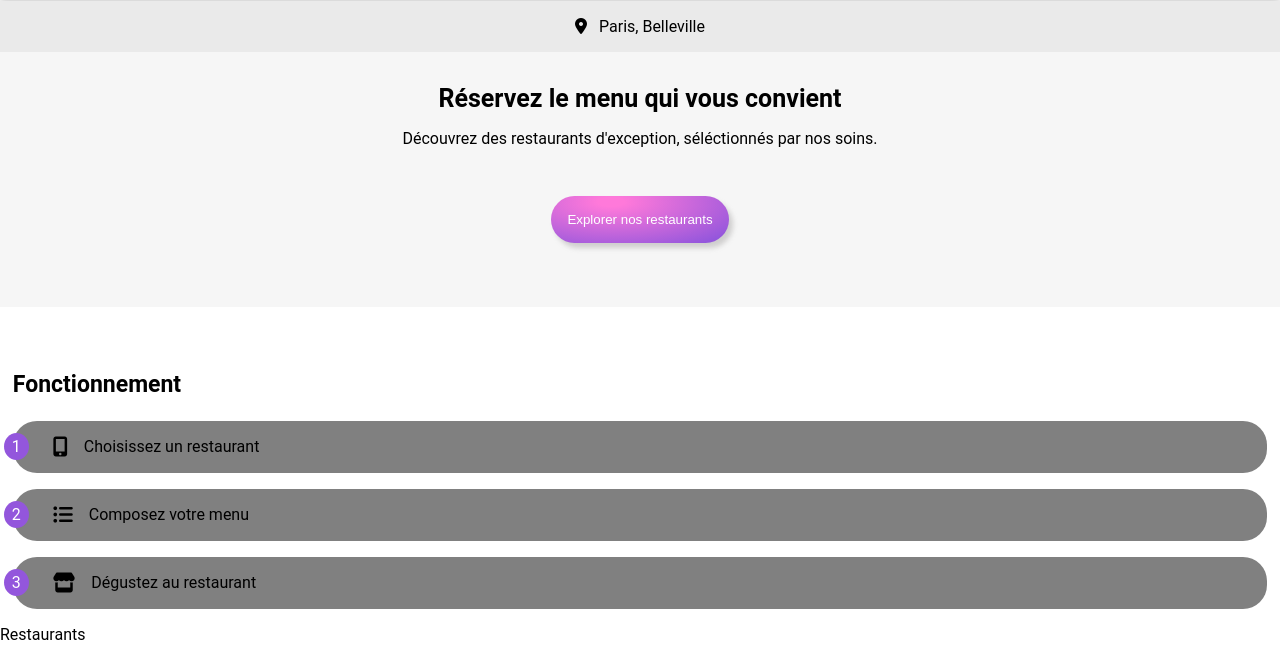
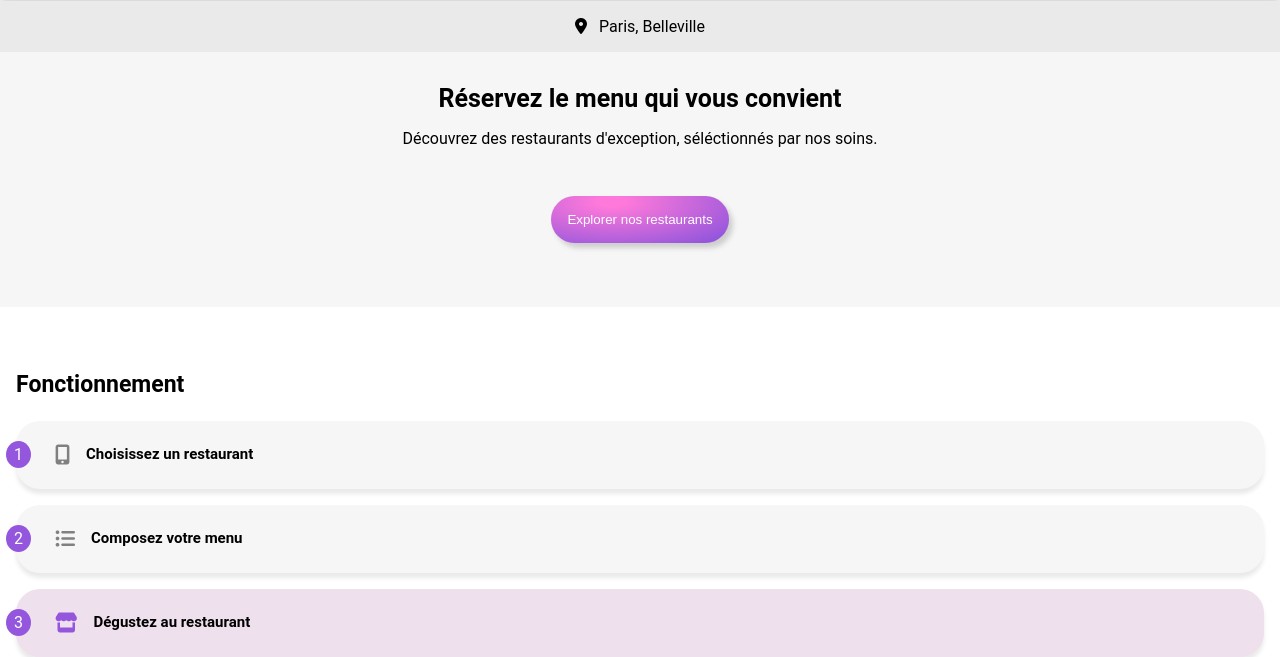
Before and after one commit to iRazzh/ohmyfood, a website: page index.html in a window 1280 px wide. Shown: the part 71-728 px from the top of the page. Drawn offline with Linux system fonts and the light colour scheme; grey boxes are pictures that could not be loaded.

Commit message:
section operation over

```diff
--- a/index.html
+++ b/index.html
@@ -59,7 +59,7 @@
             </div>
         </div>
 
-        <div class="secondSection--Box">
+        <div class="secondSection--Box thirdBox">
             <div class="secondSection__numberBox">
                 <span class="numberBox">3</span>
             </div>
--- a/sass/layout/_form.scss
+++ b/sass/layout/_form.scss
@@ -30,7 +30,7 @@
 // Second Section = Operation
 
 #container--secondSection{
-    padding: 0 0.8rem;
+    padding: 0 1rem;
     margin-top: 4rem;
 
     .secondSection__title{
@@ -39,17 +39,19 @@
     }
     .secondSection--Box{
         display: flex;
-        padding: 1rem;
+        padding: 1.5rem;
         margin-bottom: 1rem;
-        background-color: grey;
+        background-color: #f6f6f6;
         border-radius: 1.5rem;
+        box-shadow: 0px 5px 4px #eaeaea;
+        cursor: pointer;
     }
     .numberBox{
         background-color: $color-primary;
         color: white;
         border-radius: 50%;
         padding: 4px 8px;
-        margin: 0 1.5rem 0 -25px;
+        margin: 0 1.5rem 0 -34px;
     }
     .secondSection__text{
         display: flex;
@@ -57,9 +59,18 @@
     }
     i{
         font-size: 20px;
+        color: grey;
+    }
+    .fa-store{
+        color: $color-primary
     }
     .boxText{
         margin: 0;
         margin-left: 1rem;
+        font-weight: bold;
+        font-size: 15px;
+    }
+    .thirdBox{
+        background-color: #EFE0EE;
     }
 }
```
Also changed, not shown: public/css/style.css, 1 other file.
